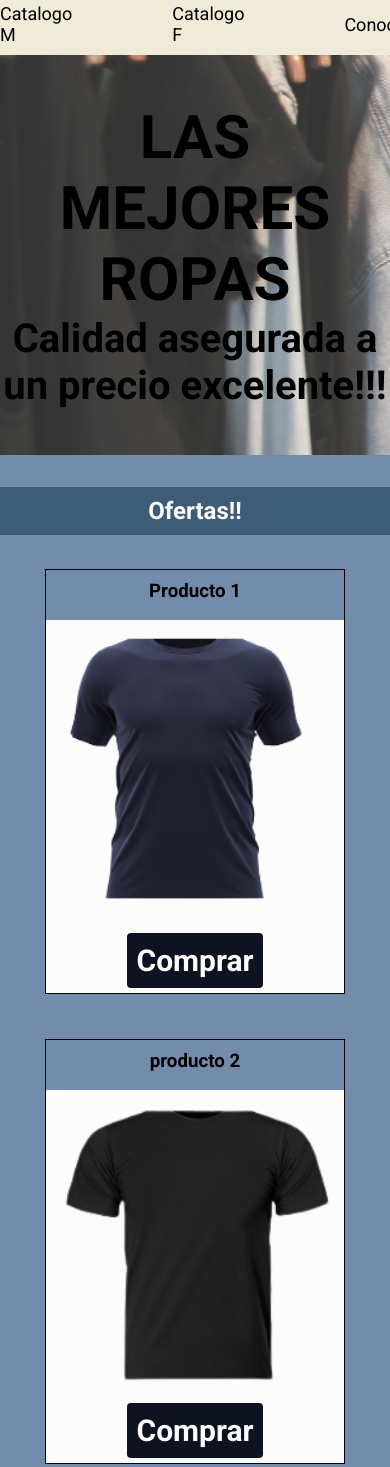
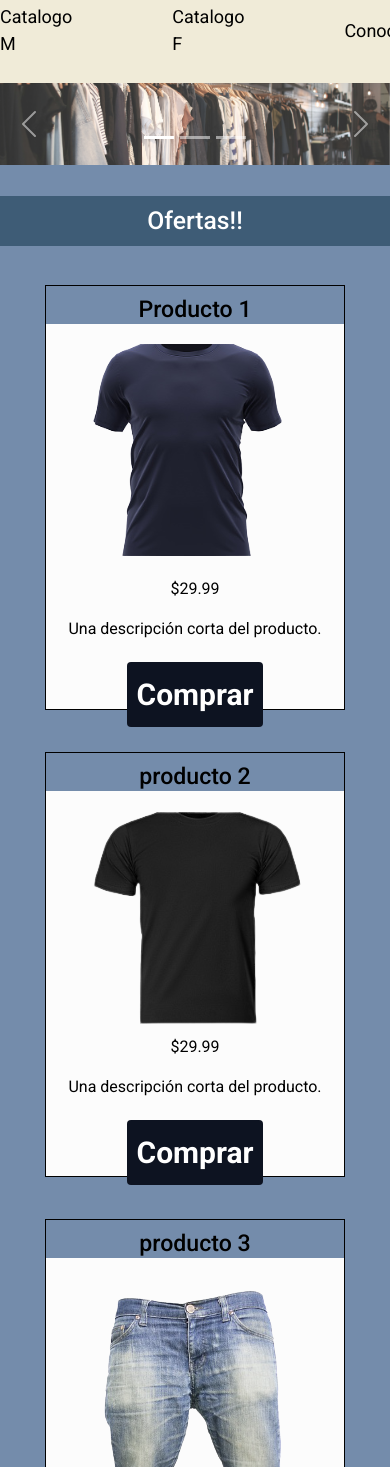
Before and after one commit to EricParodi/Clothing, a website: page index.html in a window 390 px wide. Shown: the part 167-1634 px from the top of the page. Drawn offline with nearby package versions, Linux system fonts and the light colour scheme.

Commit message:
hero-section

```diff
--- a/index.html
+++ b/index.html
@@ -9,7 +9,7 @@
     <link rel="stylesheet" href="./css/estilos.css">
     <link href="https://fonts.googleapis.com/css2?family=Roboto:wght@300;400;500;700&display=swap" rel="stylesheet">
     <link href="https://fonts.googleapis.com/css2?family=Playfair+Display:wght@400;700&display=swap" rel="stylesheet">
-
+    <link href="https://cdn.jsdelivr.net/npm/bootstrap@5.2.3/dist/css/bootstrap.min.css" rel="stylesheet" integrity="sha384-rbsA2VBKQhggwzxH7pPCaAqO46MgnOM80zW1RWuH61DGLwZJEdK2Kadq2F9CUG65" crossorigin="anonymous">
     <title>Clothing | Prendas de calidad a un precio excelente</title>
     <meta property="og:type" content="e-comerce">
     <meta property="og:title" content="Clothing | la mejor tienda online para comprar tus prendas con la mejor calidad">
@@ -31,29 +31,70 @@
 
     </header>
     <main>
-        <section class="hero-section">
-            <div>
-                <h1>LAS MEJORES ROPAS</h1>
-                <h2>Calidad asegurada a un precio excelente!!!</h2>
-            </div>
+        <section>
 
+            <div id="carouselExampleCaptions" class="carousel slide" data-bs-ride="false">
+                <div class="carousel-indicators">
+                  <button type="button" data-bs-target="#carouselExampleCaptions" data-bs-slide-to="0" class="active" aria-current="true" aria-label="Slide 1"></button>
+                  <button type="button" data-bs-target="#carouselExampleCaptions" data-bs-slide-to="1" aria-label="Slide 2"></button>
+                  <button type="button" data-bs-target="#carouselExampleCaptions" data-bs-slide-to="2" aria-label="Slide 3"></button>
+                </div>
+                <div class="carousel-inner">
+                  <div class="carousel-item active">
+                    <img src="./img/hero-img.png" class="d-block w-100" alt="...">
+                    <div class="carousel-caption d-none d-md-block">
+                      <h5>Descubre la Elegancia</h5>
+                      <p>Explora nuestra exclusiva colección de moda para hombres y mujeres.</p>
+                    </div>
+                  </div>
+                  <div class="carousel-item">
+                    <img src="./img/hero2.png" class="d-block w-100" alt="...">
+                    <div class="carousel-caption d-none d-md-block">
+                      <h5>Eleva tu Estilo</h5>
+                      <p>Descubre la ropa que te hará destacar en cualquier ocasión.</p>
+                    </div>
+                  </div>
+                  <div class="carousel-item">
+                    <img src="./img/hero3.png" class="d-block w-100" alt="...">
+                    <div class="carousel-caption d-none d-md-block">
+                      <h5>Sé Único, Sé Tú Mismo</h5>
+                      <p>La moda es más que seguir tendencias, es ser auténtico.</p>
+                    </div>
+                  </div>
+                </div>
+                <button class="carousel-control-prev" type="button" data-bs-target="#carouselExampleCaptions" data-bs-slide="prev">
+                  <span class="carousel-control-prev-icon" aria-hidden="true"></span>
+                  <span class="visually-hidden">Previous</span>
+                </button>
+                <button class="carousel-control-next" type="button" data-bs-target="#carouselExampleCaptions" data-bs-slide="next">
+                  <span class="carousel-control-next-icon" aria-hidden="true"></span>
+                  <span class="visually-hidden">Next</span>
+                </button>
+              </div>
         </section>
+
         <section class="ofertas">
             <h2>Ofertas!!</h2>
             <div class="producto1">
                 <h3>Producto 1</h3>
                 <img src="./img/ropa1.png" alt="producto 1">
-                <a href="">Comprar</a>
+                <p class="precio">$29.99</p>
+                <p class="descripcion">Una descripción corta del producto.</p>
+                <a href="" class="boton-compra">Comprar</a>
             </div>
             <div class="producto2">
                 <h3>producto 2</h3>
                 <img src="./img/ropa2.png" alt="producto 2">
-                <a href="">Comprar</a>
+                <p class="precio">$29.99</p>
+                <p class="descripcion">Una descripción corta del producto.</p>
+                <a href="" class="boton-compra">Comprar</a>
             </div>
             <div class="producto3">
                 <h3>producto 3</h3>
                 <img src="./img/ropa3.png" alt="producto 3">
-                <a href="">Comprar</a>
+                <p class="precio">$29.99</p>
+                <p class="descripcion">Una descripción corta del producto.</p>
+                <a href="" class="boton-compra">Comprar</a>
             </div>
         </section>
 
@@ -62,17 +103,23 @@
             <div>
                 <h3>producto 1</h3>
                 <img src="./img/ropa4.png" alt="producto 1">
-                <a href="">Comprar</a>
+                <p class="precio">$29.99</p>
+                <p class="descripcion">Una descripción corta del producto.</p>
+                <a href="" class="boton-compra">Comprar</a>
             </div>
             <div>
                 <h3>producto 2</h3>
                 <img src="./img/ropa5.png" alt="producto 2">
-                <a href="">Comprar</a>
+                <p class="precio">$29.99</p>
+                <p class="descripcion">Una descripción corta del producto.</p>
+                <a href="" class="boton-compra">Comprar</a>
             </div>
             <div>
                 <h3>producto 3</h3>
                 <img src="./img/ropa6.png" alt="producto 3">
-                <a href="">Comprar</a>
+                <p class="precio">$29.99</p>
+                <p class="descripcion">Una descripción corta del producto.</p>
+                <a href="" class="boton-compra">Comprar</a>
             </div>
         </section>
 
@@ -92,4 +139,5 @@
         <h4>Derechos reservados</h4>
     </footer>
 </body>
+<script src="https://cdn.jsdelivr.net/npm/bootstrap@5.2.3/dist/js/bootstrap.bundle.min.js" integrity="sha384-kenU1KFdBIe4zVF0s0G1M5b4hcpxyD9F7jL+jjXkk+Q2h455rYXK/7HAuoJl+0I4" crossorigin="anonymous"></script>
 </html>
--- a/scss/components/_layout.scss
+++ b/scss/components/_layout.scss
@@ -1,13 +1,4 @@
 /*hero section*/
-.hero-section {
-  @include flex(flex, center, center);
-  background-image: url(../img/hero-img.png);
-  height: 400px;
-  text-align: center;
-  font-size: 50px;
-  font-family: 'Playfair Display', serif;
-  color: #000000;
-}
 
 /* Section Ofertas */
 .ofertas {
```
Also changed, not shown: img/hero2.png (added), img/hero3.png (added).
